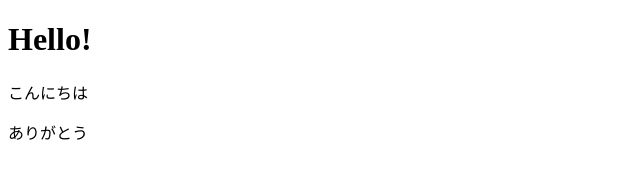
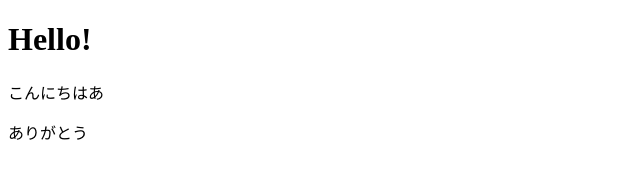
Before and after one commit to hiroaki-kuramochi/Laravel, a plain HTML site: page index.html in a window 1280 px wide. Shown: the full height of the page, 0-640 px from the left. Drawn offline with Linux system fonts and the light colour scheme.

Commit message:
練習です

```diff
--- a/index.html
+++ b/index.html
@@ -8,7 +8,7 @@
 </head>
 <body>
     <h1>Hello!</h1>
-    <p>こんにちは</p>
+    <p>こんにちはあ</p>
     <p>ありがとう</p>
 </body>
 </html>
```
